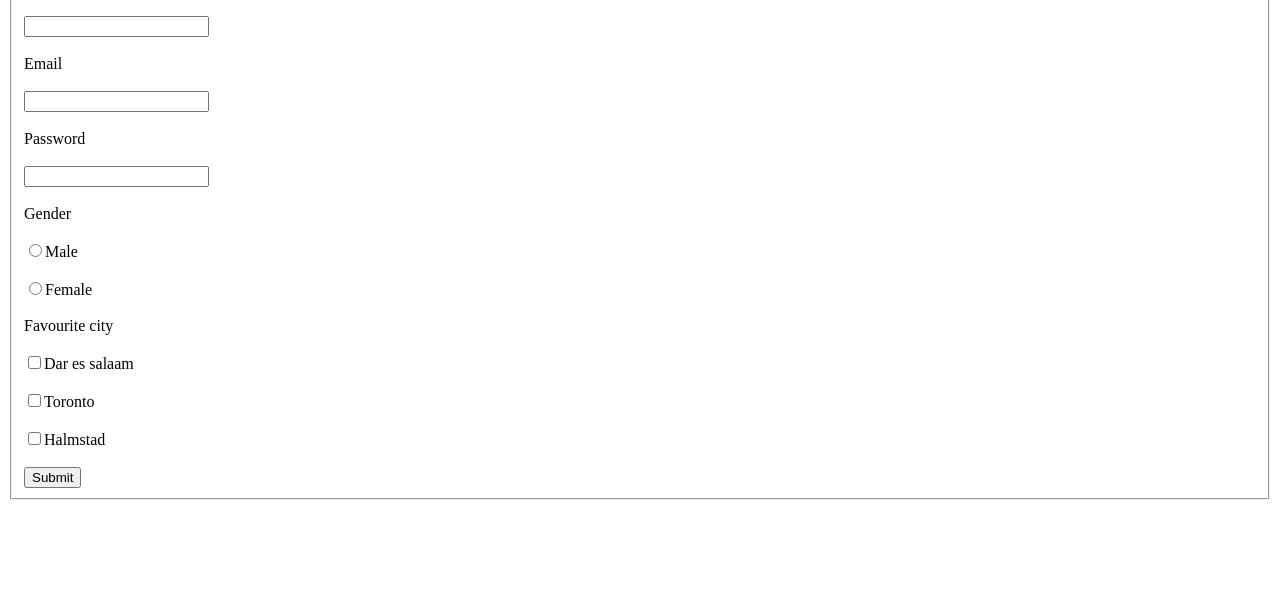
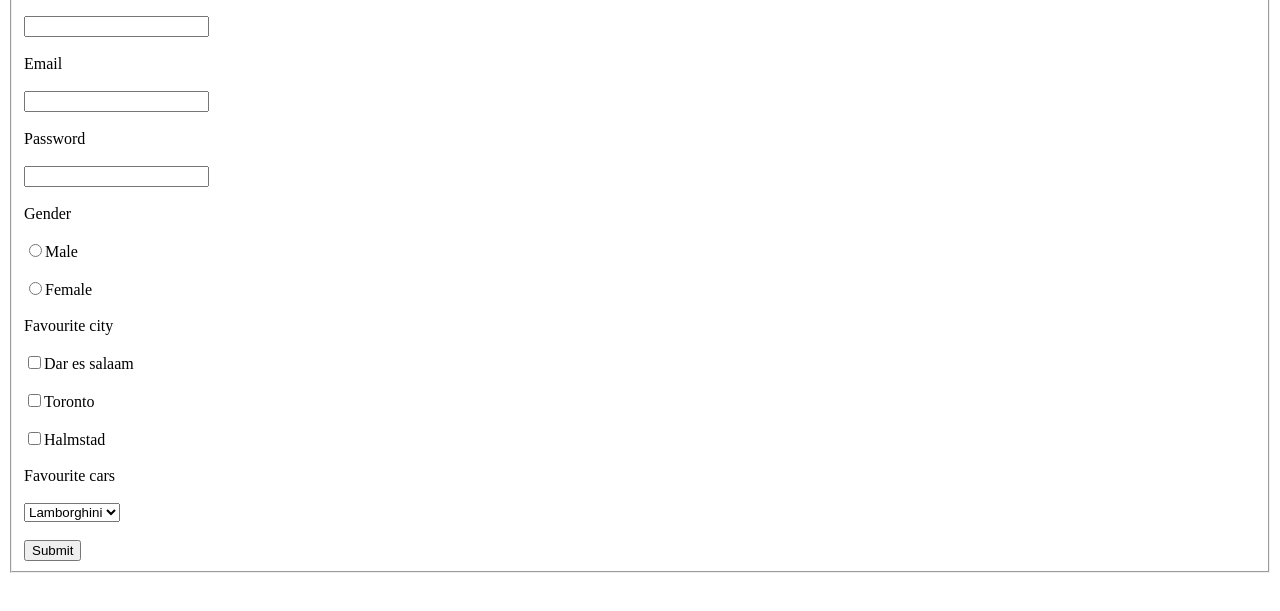
Before and after one commit to Kayson-coder/Personal-details, a plain HTML site: page Index.HTML in a window 1280 px wide. Shown: the part 113-724 px from the top of the page. Drawn offline with Linux system fonts and the light colour scheme.

Commit message:
Third commit

```diff
--- a/Index.HTML
+++ b/Index.HTML
@@ -24,6 +24,14 @@
         <input type="checkbox" value="Dar es salaam" id="My city" >Dar es salaam <br><br>
         <input type="checkbox" value="Toronto" id="My city">Toronto <br><br>
         <input type="checkbox" name="Halmstad" id="My city">Halmstad <br><br>
+        <label>Favourite cars</label><br><br>
+        <select name="Cars" id="My cars">
+              <option value="Lamborghini">Lamborghini</option>
+              <option value="Buggati">Bugatti</option>
+              <option value="Porsche">Porshce</option>
+              <option value="Chevrolet Cmaro">Chevrolet</option>
+
+        </select><br><br>
         <input type="submit" value="Submit">
 </fieldset>
 </form>
```
